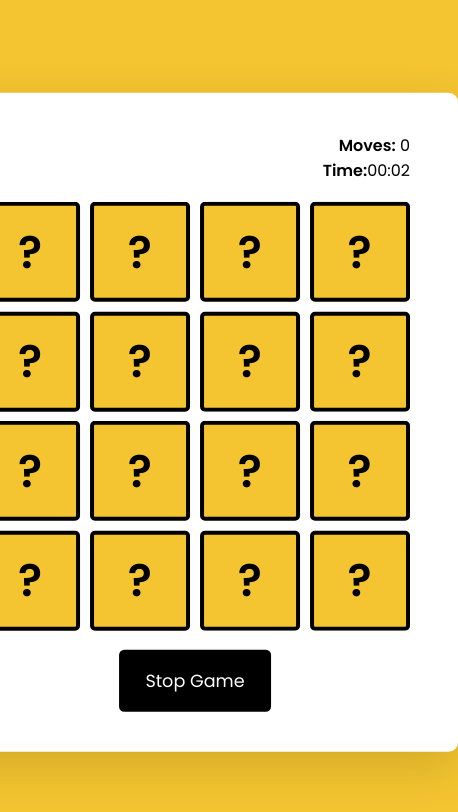
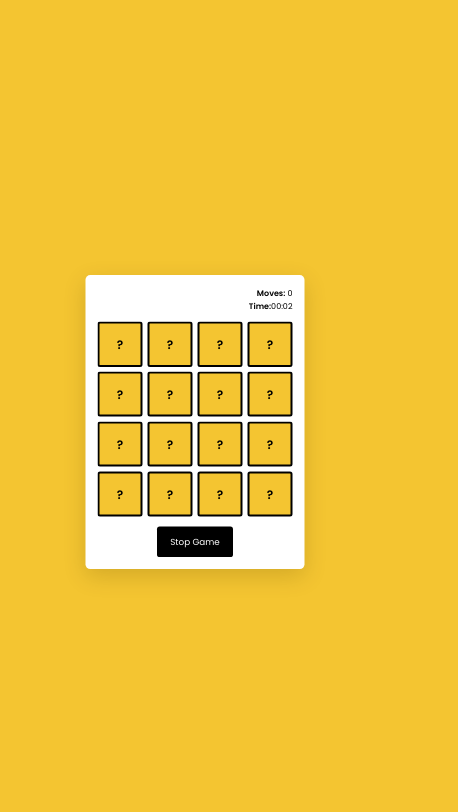
Before and after one commit to saikirti1986v999/memory-game, a plain HTML site: page index.html in a window 390 px wide. Both pictures are taken after a click on the button "Start Game". Shown: the whole page, 458 px wide, since content can reach past the window. Drawn offline with Linux system fonts and the light colour scheme.

Commit message:
Update style.css

```diff
--- a/style.css
+++ b/style.css
@@ -4,40 +4,49 @@
   box-sizing: border-box;
   font-family: "Poppins", sans-serif;
 }
+
 body {
   background-color: #f4c531;
 }
+
 .wrapper {
   box-sizing: content-box;
-  width: 26.87em;
+  width: 90%;
+  max-width: 400px;
   padding: 2.5em 3em;
   background-color: #ffffff;
   position: absolute;
-  transform: translate(-50%, -50%);
+  transform: translate(-50%, -50%) scale(0.5);
   left: 50%;
   top: 50%;
   border-radius: 0.6em;
   box-shadow: 0 0.9em 2.8em rgba(86, 66, 0, 0.2);
 }
+
 .game-container {
   position: relative;
   width: 100%;
   display: grid;
   gap: 0.6em;
+  grid-template-columns: repeat(auto-fit, minmax(70px, 1fr));
 }
+
 .stats-container {
   text-align: right;
   margin-bottom: 1.2em;
 }
+
 .stats-container span {
   font-weight: 600;
 }
+
 .card-container {
   position: relative;
-  width: 6.25em;
-  height: 6.25em;
+  width: 100%;
+  padding-bottom: 100%;
   cursor: pointer;
 }
+
 .card-before,
 .card-after {
   position: absolute;
@@ -51,21 +60,26 @@ body {
   transition: transform 0.7s ease-out;
   backface-visibility: hidden;
 }
+
 .card-before {
   background-color: #f4c531;
   font-size: 2.8em;
   font-weight: 600;
 }
+
 .card-after {
   background-color: #ffffff;
   transform: rotateY(180deg);
 }
+
 .card-container.flipped .card-before {
   transform: rotateY(180deg);
 }
+
 .card-container.flipped .card-after {
   transform: rotateY(0deg);
 }
+
 .controls-container {
   position: absolute;
   display: flex;
@@ -77,12 +91,14 @@ body {
   background-color: #f4c531;
   top: 0;
 }
+
 button {
   border: none;
   border-radius: 0.3em;
   padding: 1em 1.5em;
   cursor: pointer;
 }
+
 #stop {
   font-size: 1.1em;
   display: block;
@@ -90,20 +106,36 @@ button {
   background-color: #000000;
   color: #ffffff;
 }
+
 .controls-container button {
   font-size: 1.3em;
   box-shadow: 0 0.6em 2em rgba(86, 66, 0, 0.2);
 }
+
 .hide {
   display: none;
 }
+
 #result {
   text-align: center;
 }
+
 #result h2 {
   font-size: 2.5em;
 }
+
 #result h4 {
   font-size: 1.8em;
   margin: 0.6em 0 1em 0;
 }
+
+@media (max-width: 600px) {
+  .wrapper {
+    width: 100%;
+    padding: 1.5em;
+  }
+
+  .card-before, .card-after {
+    font-size: 1.5em;
+  }
+}
```
